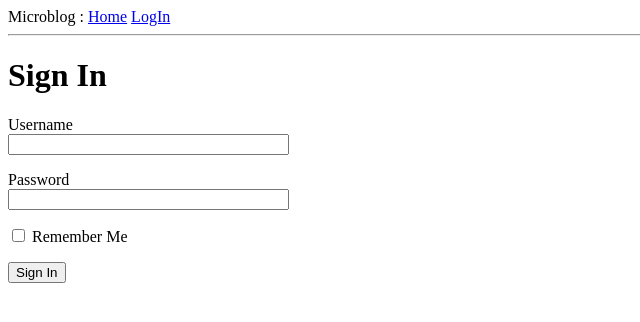
After one commit to akasharya1304/Flask-microblog, a Flask app: page /login in a window 1280 px wide. The commit adds this page. Shown: the top 322 px of the page, without its empty margins (0-640 px from the left). Run offline with Flask 2, Linux system fonts and the light colour scheme.

Commit message:
chapter - 3  Web Forms

```diff
--- a/app/__init__.py
+++ b/app/__init__.py
@@ -1,5 +1,6 @@
 from flask import Flask
+from config import Config
 
 app = Flask(__name__)
-
+app.config.from_object(Config)
 from app import routes
--- /dev/null
+++ b/app/forms.py
@@ -0,0 +1,10 @@
+from flask_wtf import FlaskForm
+from wtforms import StringField , PasswordField , BooleanField , SubmitField
+from wtforms.validators import DataRequired
+
+
+class LoginForm(FlaskForm):
+    username = StringField("Username" , validators=[DataRequired()])
+    password = PasswordField("Password" , validators=[DataRequired()])
+    remember_me = BooleanField("Remember Me")
+    submit = SubmitField("Sign In")
--- a/app/routes.py
+++ b/app/routes.py
@@ -1,5 +1,6 @@
-from flask import render_template
+from flask import render_template, flash , redirect, url_for
 from app import app
+from app.forms import LoginForm
 
 @app.route("/")
 @app.route("/index")
@@ -16,3 +17,12 @@ def index():
         }
             ]
     return render_template("index.html", title="Home" , user=user , posts=posts)
+
+@app.route("/login", methods=["GET" , "POST"])
+def login():
+    form = LoginForm()
+    if form.validate_on_submit():
+        flash("Login requested for user {} , remember_me = {}".format(
+            form.username.data, form.remember_me.data ))
+        return redirect(url_for('index'))
+    return render_template("login.html", title="Sign In" , form=form)
--- a/app/templates/base.html
+++ b/app/templates/base.html
@@ -11,8 +11,20 @@
     {% endif %}
 </head>
 <body>
-    <div>Microblog : <a href="/index">Home</a>  </div>
+    <div>Microblog :
+        <a href="{{ url_for('index') }}">Home</a>
+        <a href="{{ url_for('login') }}">LogIn</a>
+    </div>
     <hr>
+    {% with messages = get_flashed_messages() %}
+    {% if messages %}
+    <ul>
+        {% for message in messages %}
+        <li>{{ message }}</li>
+        {% endfor %}
+    </ul>
+    {% endif %}
+    {% endwith %}
     {% block content %}{% endblock %}
 </body>
 </html>
--- /dev/null
+++ b/app/templates/login.html
@@ -0,0 +1,24 @@
+{% extends "base.html" %}
+
+{% block content %}
+    <h1>Sign In</h1>
+    <form action="" method="post">
+        {{ form.hidden_tag() }}
+        <p>
+            {{ form.username.label }}<br>
+            {{ form.username(size=32) }}<br>
+            {% for error in form.username.errors %}
+            <span style="color: red;">{{ error }}</span>
+            {% endfor %}
+        </p>
+        <p>
+            {{ form.password.label }}<br>
+            {{ form.password(size=32) }}<br>
+            {% for error in form.password.errors %}
+            <span style="color: red;">{{ error }}</span>
+            {% endfor %}
+        </p>
+        <p>{{ form.remember_me() }} {{ form.remember_me.label }}</p>
+        <p>{{ form.submit() }}</p>
+    </form>
+{% endblock %}
--- /dev/null
+++ b/config.py
@@ -0,0 +1,4 @@
+import os
+
+class Config(object):
+    SECRET_KEY = os.environ.get("SECRET_KEY") or "This-is-my-flask-secret-key"
```
